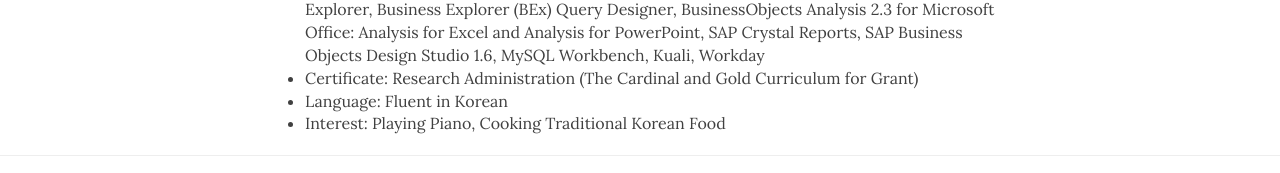
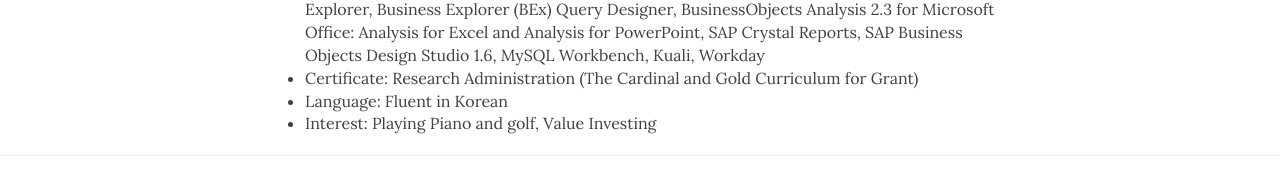
Before and after one commit to jiyoungo/jiyoungo.github.io, a Jekyll site: the page built from index.html, in a window 1280 px wide. Shown: the part 2144-2317 px from the top of the page. Built offline with Jekyll 4.4.1, drawn with Linux system fonts in a browser that asks for light colours; nearby versions of some CDN libraries; the list of posts is cut into pages by our own code.

Commit message:
Update index.html

```diff
--- a/index.html
+++ b/index.html
@@ -203,7 +203,7 @@
                 Language: Fluent in Korean
             </li>
             <li class="post-body-item">
-                Interest: Playing Piano, Cooking Traditional Korean Food
+                Interest: Playing Piano and golf, Value Investing
             </li>
         </ul>
     </div>
```
